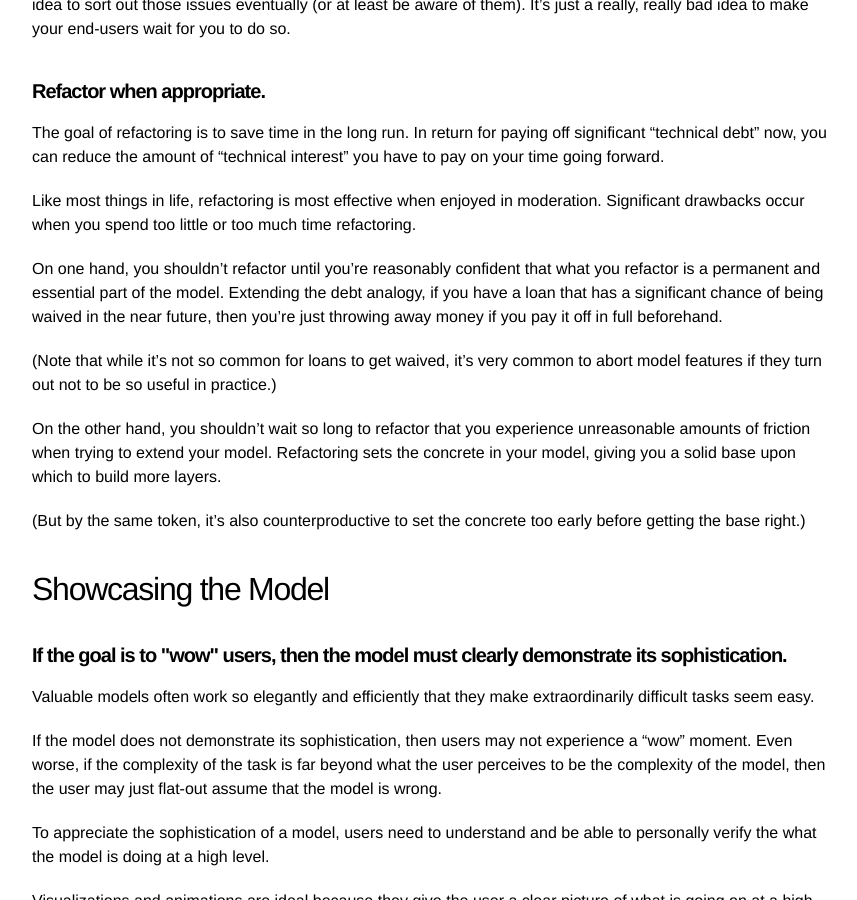
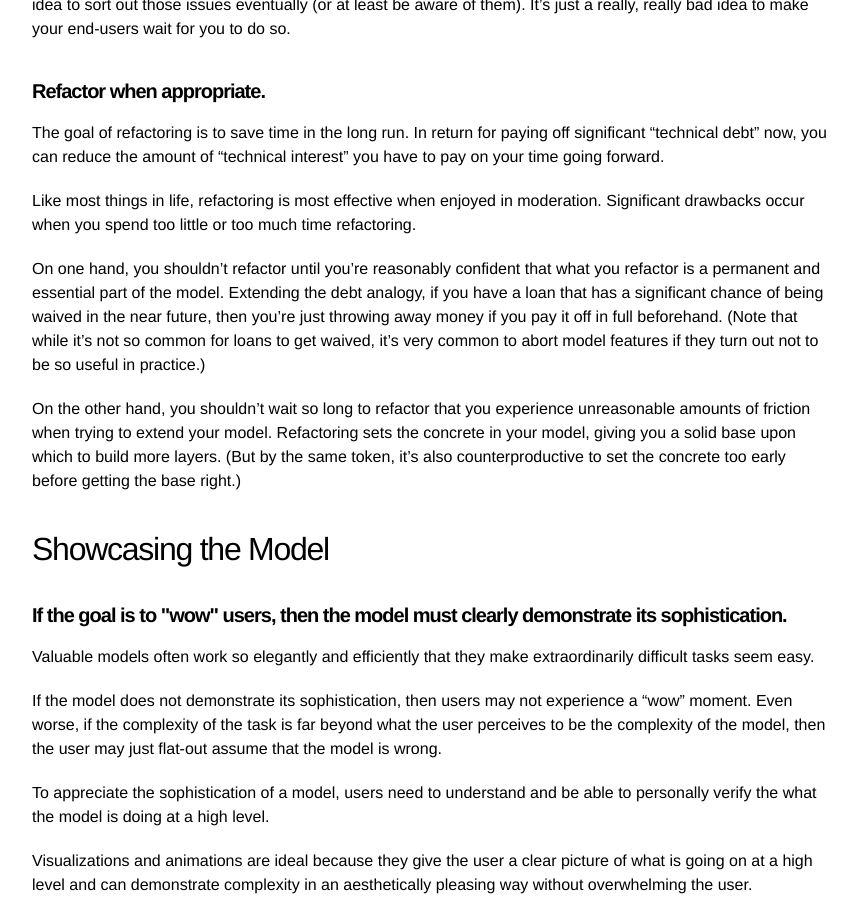
Before and after one commit to quantmonster/quantmonster.github.io, a Jekyll site: the page built from _posts/2022-09-17-modeling-tips.md, in a window 1280 px wide and 900 px high, scrolled down 6675 px. Shown: the whole window, without its empty margins (208-1065 px from the left). Built offline with Jekyll 4.4.1, drawn with Linux system fonts in a browser that asks for light colours.

```diff
--- a/_posts/2022-09-17-modeling-tips.md
+++ b/_posts/2022-09-17-modeling-tips.md
@@ -212,13 +212,9 @@ The goal of refactoring is to save time in the long run. In return for paying of
 
 Like most things in life, refactoring is most effective when enjoyed in moderation. Significant drawbacks occur when you spend too little or too much time refactoring.
 
-On one hand, you shouldn't refactor until you're reasonably confident that what you refactor is a permanent and essential part of the model. Extending the debt analogy, if you have a loan that has a significant chance of being waived in the near future, then you're just throwing away money if you pay it off in full beforehand.
+On one hand, you shouldn't refactor until you're reasonably confident that what you refactor is a permanent and essential part of the model. Extending the debt analogy, if you have a loan that has a significant chance of being waived in the near future, then you're just throwing away money if you pay it off in full beforehand. (Note that while it's not so common for loans to get waived, it's very common to abort model features if they turn out not to be so useful in practice.)
 
-(Note that while it's not so common for loans to get waived, it's very common to abort model features if they turn out not to be so useful in practice.)
-
-On the other hand, you shouldn't wait so long to refactor that you experience unreasonable amounts of friction when trying to extend your model. Refactoring sets the concrete in your model, giving you a solid base upon which to build more layers.
-
-(But by the same token, it's also counterproductive to set the concrete too early before getting the base right.)
+On the other hand, you shouldn't wait so long to refactor that you experience unreasonable amounts of friction when trying to extend your model. Refactoring sets the concrete in your model, giving you a solid base upon which to build more layers. (But by the same token, it's also counterproductive to set the concrete too early before getting the base right.)
 
 
 <h2>Showcasing the Model</h2>
```
